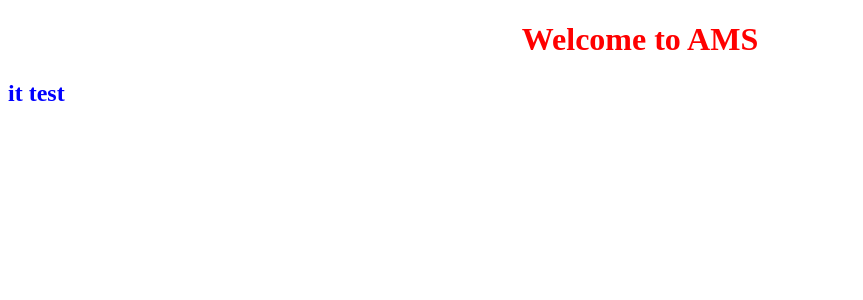
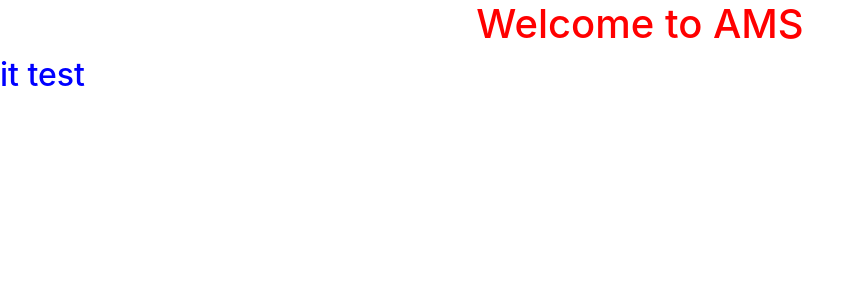
Before and after one commit to MezghichGit/angular_frontend, an Angular app: page / in a window 1280 px wide. Shown: the top 300 px of the page, without its empty margins (0-863 px from the left). Built offline with nearby package versions, Linux system fonts and the light colour scheme.

Commit message:
intégration de bootstrap

```diff
--- a/package.json
+++ b/package.json
@@ -16,6 +16,7 @@
     "@angular/forms": "^20.0.0",
     "@angular/platform-browser": "^20.0.0",
     "@angular/router": "^20.0.0",
+    "bootstrap": "4.5",
     "rxjs": "~7.8.0",
     "tslib": "^2.3.0",
     "zone.js": "~0.15.0"
--- a/src/styles.css
+++ b/src/styles.css
@@ -1 +1,2 @@
 /* You can add global styles to this file, and also import other style files */
+@import "../node_modules/bootstrap/dist/css/bootstrap.css";
```
Also changed, not shown: 1 other file (tests, documents, lock files or other folders).
